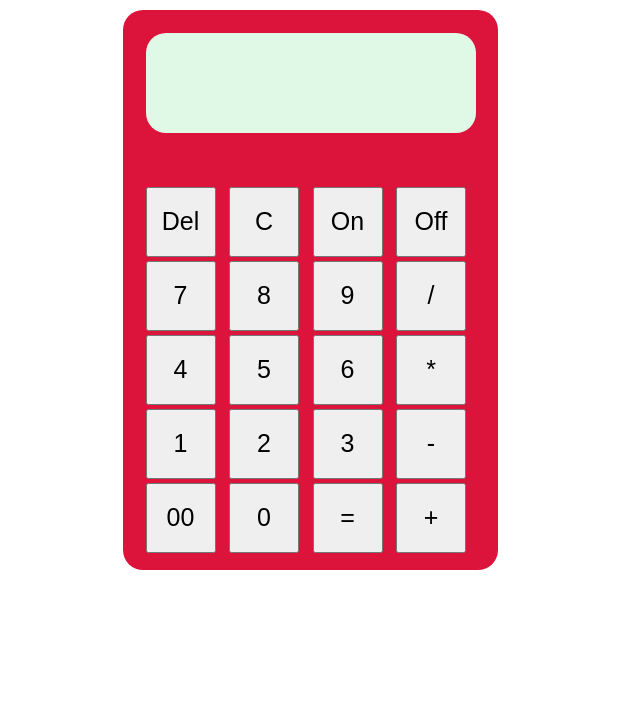
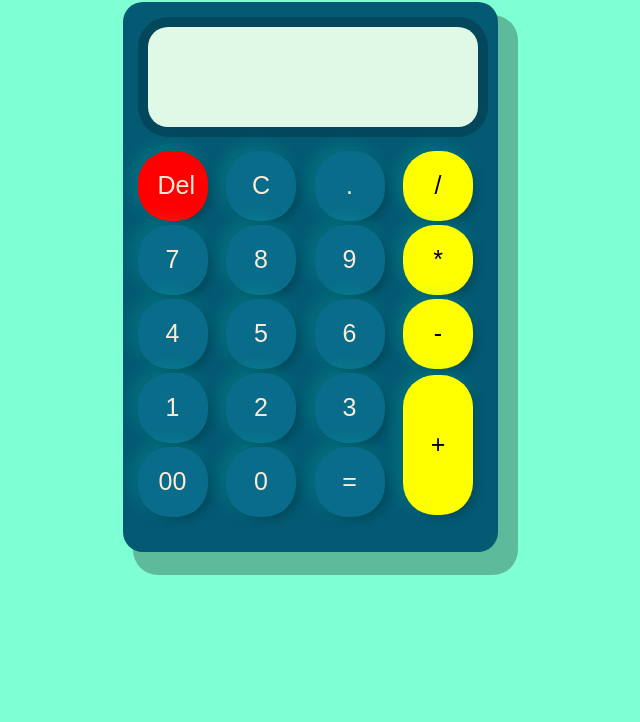
Before and after one commit to Serch004/Calculadora, a plain HTML site: page index.html in a window 1280 px wide. Shown: the part 78-800 px from the top of the page, without its empty margins (330-970 px from the left). Drawn offline with Linux system fonts and the light colour scheme.

Commit message:
se modifico botones y se cambio el diseño de la calculadora de css

```diff
--- a/index.html
+++ b/index.html
@@ -15,37 +15,37 @@
         <td colspan="4"><span id="resultado"></span></td>
     </tr>
         <tr>
-            <td><button id="borar">Del</button></td>
+            <td><button id="borrar" class="red">Del</button></td>
             <td><button id="reset">C</button></td>
-            <td><button id="on">On</button></td>
-            <td><button id="off">Off</button></td>
+            <td><button id="punto">.</button></td>
+            <td><button id="division" class="yellow">/</button></td>
         </tr>
 
     <tr>
         <td><button id="siete">7</button></td>
         <td><button id="ocho">8</button></td>
         <td><button id="nueve">9</button></td>
-        <td><button id="division">/</button></td>
+        <td><button id="multiplicacion" class="yellow">*</button></td>
     </tr>
 
     <tr>
         <td><button id="cuatro">4</button></td>
         <td><button id="cinco">5</button></td>
         <td><button id="seis">6</button></td>
-        <td><button id="multiplicacion">*</button></td>
+        <td><button id="resta" class="yellow">-</button></td>
     </tr>
 
     <tr>
         <td><button id="uno">1</button></td>
         <td><button id="dos">2</button></td>
         <td><button id="tres">3</button></td>
-        <td><button id="resta">-</button></td>
+        <td rowspan="2"><button id="suma" class="yellow">+</button></td>
     </tr>
+
     <tr>
         <td><button id="dobleCero">00</button></td>
         <td><button id="cero">0</button></td>
         <td><button id="igual">=</button></td>
-        <td><button id="suma">+</button></td>
     </tr>
 </table>
 
--- a/style.css
+++ b/style.css
@@ -1,3 +1,8 @@
+body {
+    margin: 0;
+    background-color: aquamarine;
+}
+
 #titulo {
     display: flex;
  justify-content: center;
@@ -6,28 +11,70 @@
 .calculadora {
     display: block;
     margin: auto;
-    padding: 20px;
-    background-color: crimson;
+    padding: 12px;
+    background-color: #045973;
     width: 375px;
-    height: 560px;
+    height: 550px;
     border-radius: 20px;
+    box-shadow: 15px 18px 0px 5px #00000045;
 }
 
+#suma {
+    height: 140px;
+    color: black;
+    background-color: yellow;
+    box-shadow: 5px 5px 10px -3px #00000040, -5px -5px 15px 3px #00ffc11f;
+}
+#division {
+    color: black;
+    background-color: yellow;
+}
+#resta {
+        color: black;
+        background-color: yellow;
+}
+ #multiplicacion {
+        color: black;
+        background-color: yellow;
+}
+#borrar {
+    background-color: red;
+    }
+
 .calculadora td button {
+    color: antiquewhite;
+    cursor: pointer;
     display: block;
     width: 70px;
     height: 70px;
+    padding: 20px;
     font-size: 25px;
+    border-radius: 32px;
+    border: none;
+    background-color: #096c8a;
+    box-shadow: 5px 5px 10px -3px #00000040, -5px -5px 15px 3px #00ffc11f;
 }
 
+
+
 #resultado {
-    display: block;
-    text-align: center;
+    grid-column: 1 / -1;
+    display: flex;
+    margin: 10px 10px 20px;
+    flex-direction: column;
+    align-items: flex-end;
+    text-align: right;
     font-size: 40px;
-    margin-bottom: 50px;
     width: 330px;
     height: 100px;
     background-color: #e0f8e6;
     border-radius: 20px;
-    overflow-y: scroll;
+    justify-content: space-between;
+    word-break: break-all;
+    box-shadow: 0px 0px 0px 10px #00000033;
+
 }
+
+button:hover {
+  background-color: aqua;
+}
```
